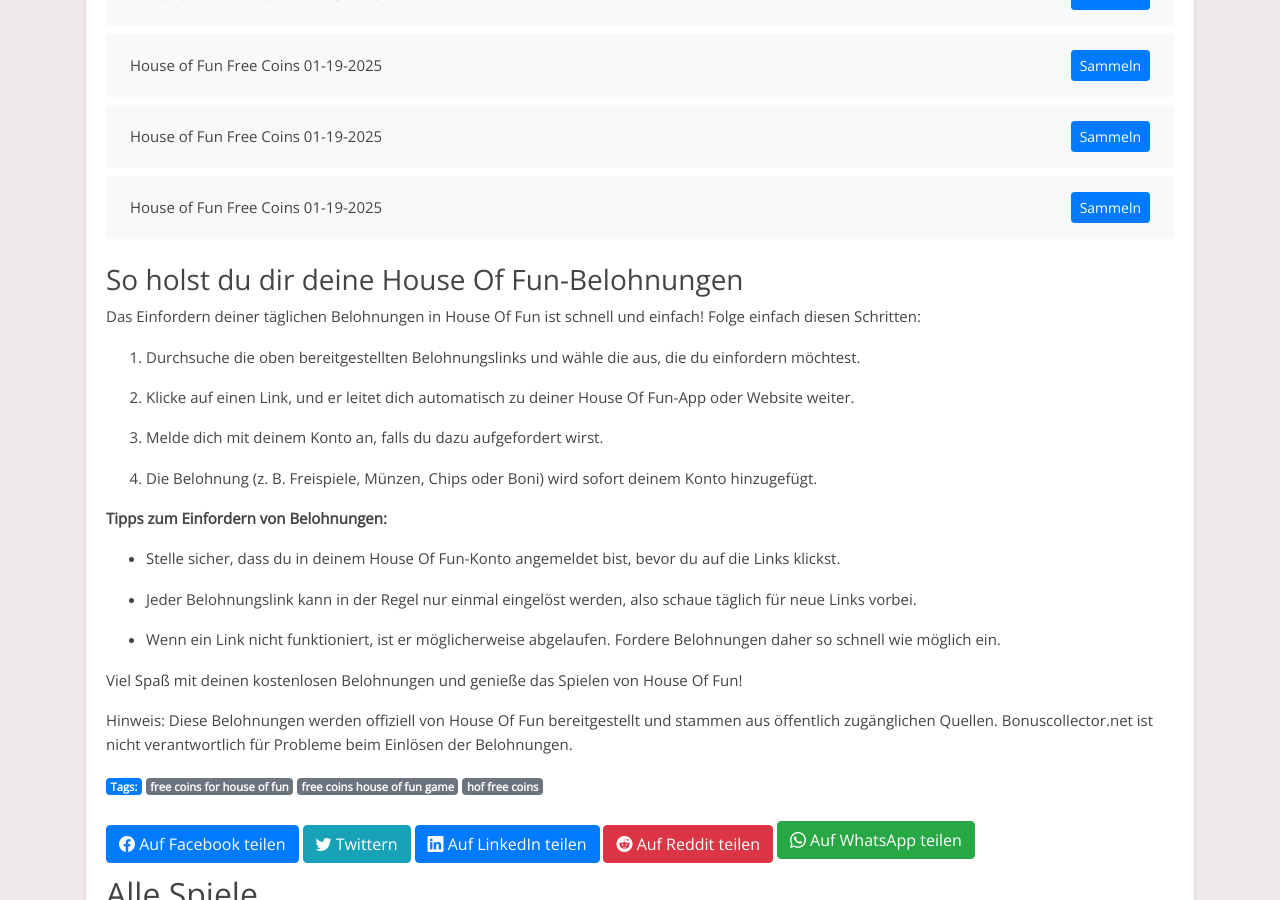
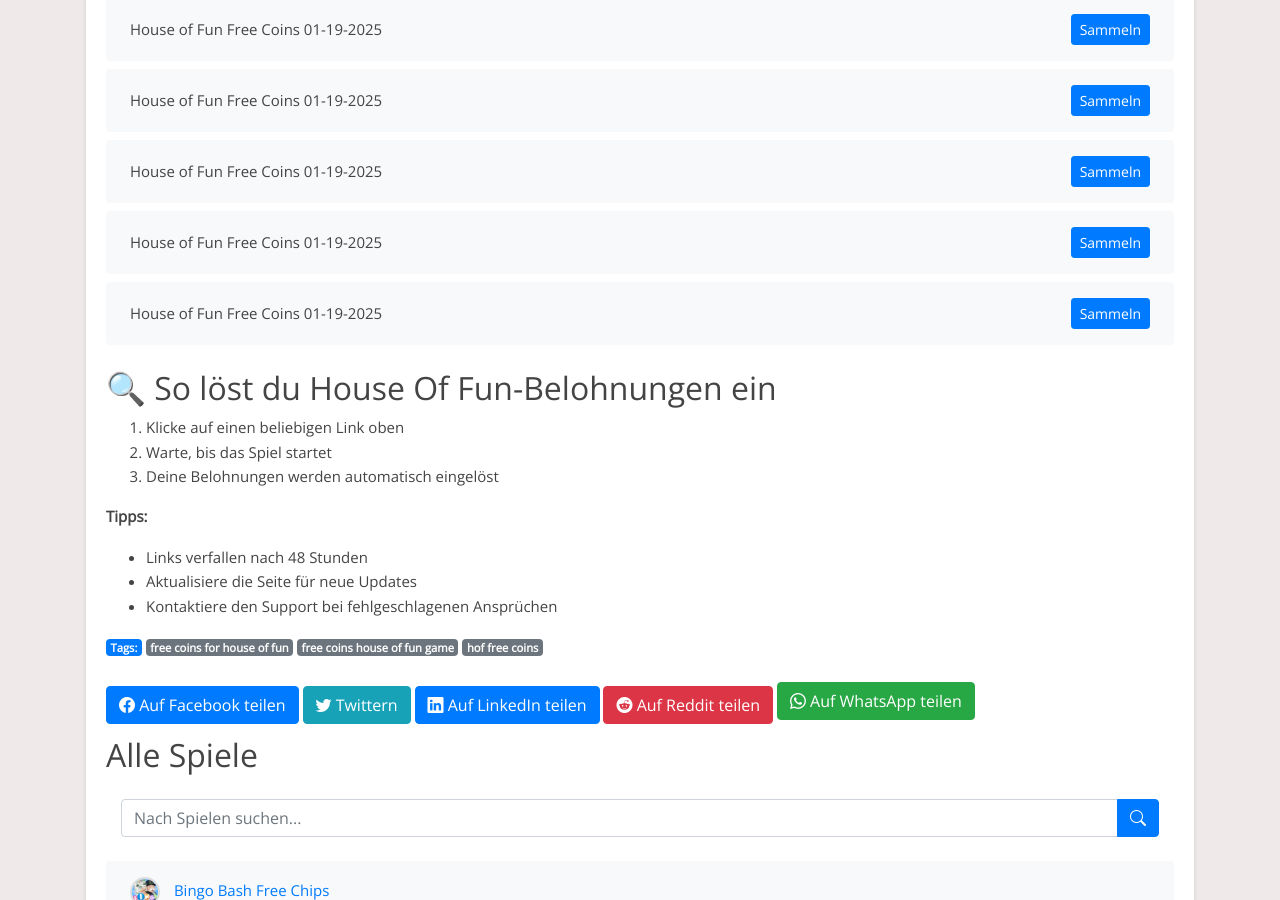
Before and after one commit to Prollad99/bs-de, a Jekyll site: the page built from _posts/2025-01-19-house-of-fun.md, in a window 1280 px wide and 900 px high, scrolled down 7477 px. Built offline with Jekyll 4.4.1, drawn with Linux system fonts in a browser that asks for light colours; some of the changed text lies outside the part shown.

Commit message:
Staged changes

```diff
--- a/_includes/house-of-fun_footer.html
+++ b/_includes/house-of-fun_footer.html
@@ -1,27 +1,9 @@
-### So holst du dir deine House Of Fun-Belohnungen
+## 🔍 So löst du House Of Fun-Belohnungen ein
+1. Klicke auf einen beliebigen Link oben
+2. Warte, bis das Spiel startet
+3. Deine Belohnungen werden automatisch eingelöst
 
-
-Das Einfordern deiner täglichen Belohnungen in House Of Fun ist schnell und einfach! Folge einfach diesen Schritten:
-
-1. Durchsuche die oben bereitgestellten Belohnungslinks und wähle die aus, die du einfordern möchtest.
-
-2. Klicke auf einen Link, und er leitet dich automatisch zu deiner House Of Fun-App oder Website weiter.
-
-3. Melde dich mit deinem Konto an, falls du dazu aufgefordert wirst.
-
-4. Die Belohnung (z. B. Freispiele, Münzen, Chips oder Boni) wird sofort deinem Konto hinzugefügt.
-
-
-**Tipps zum Einfordern von Belohnungen:**
-
-- Stelle sicher, dass du in deinem House Of Fun-Konto angemeldet bist, bevor du auf die Links klickst.
-
-- Jeder Belohnungslink kann in der Regel nur einmal eingelöst werden, also schaue täglich für neue Links vorbei.
-
-- Wenn ein Link nicht funktioniert, ist er möglicherweise abgelaufen. Fordere Belohnungen daher so schnell wie möglich ein.
-
-
-Viel Spaß mit deinen kostenlosen Belohnungen und genieße das Spielen von House Of Fun!
-
-
-Hinweis: Diese Belohnungen werden offiziell von House Of Fun bereitgestellt und stammen aus öffentlich zugänglichen Quellen. Bonuscollector.net ist nicht verantwortlich für Probleme beim Einlösen der Belohnungen.
+**Tipps:**
+- Links verfallen nach 48 Stunden
+- Aktualisiere die Seite für neue Updates
+- Kontaktiere den Support bei fehlgeschlagenen Ansprüchen
--- a/_includes/house-of-fun_post.html
+++ b/_includes/house-of-fun_post.html
@@ -1,13 +1,17 @@
-Entdecke tägliche House Of Fun-Belohnungen!
+### 🎮 House Of Fun Kostenlose Belohnungen (Aktualisiert: $(date +'%Y-%m-%d'))
 
+Erhalte täglich aktualisierte House Of Fun-Links für:
+✅ Kostenlose Spins
+✅ Bonusmünzen
+✅ Zeitlich begrenzte Angebote
 
-Bist du ein Fan von House Of Fun und möchtest dein Spielerlebnis verbessern? Du bist hier genau richtig! Diese Seite ist allen House Of Fun-Enthusiasten gewidmet, die täglich kostenlose Belohnungen einfordern möchten. Hier findest du die neuesten Links, um Freispiele, Münzen, Chips und andere spannende Boni zu sammeln, damit du das Spiel noch mehr genießen kannst.
+**Warum unsere Links verwenden?**
+- Alle 30 Minuten aktualisiert
+- Funktioniert auf allen Geräten
+- Kein Login erforderlich
 
+⚠️ Voraussetzungen:
+- Neueste Spielversion installiert
+- Stabile Internetverbindung
 
-House Of Fun ist ein unterhaltsames Spiel, das von Millionen geliebt wird. Ob du höhere Level erreichen oder einfach nur den Nervenkitzel genießen möchtest – unsere täglichen Belohnungslinks halten dich im Spiel.
-
-
-Hinweis: House Of Fun ist eine kostenlose App, die ausschließlich zu Unterhaltungszwecken entwickelt wurde. Bonuscollector.net ist eine unabhängige Plattform und steht in keiner Verbindung zu den Entwicklern oder Eigentümern von House Of Fun.
-
-
-Schau täglich vorbei, um sicherzustellen, dass du keine Belohnung verpasst!
+*Überprüft und funktionsfähig ab $(date +'%Y-%m-%d')*
```
